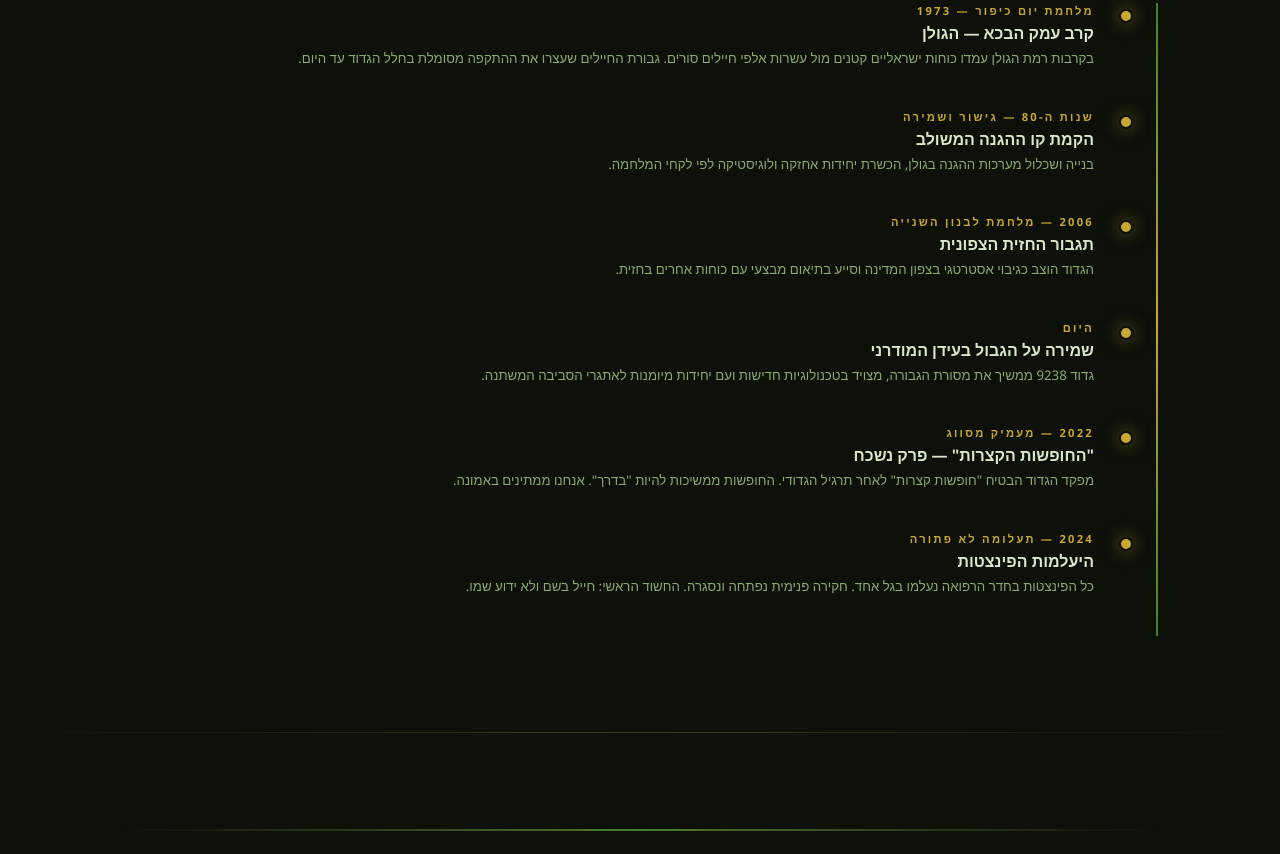
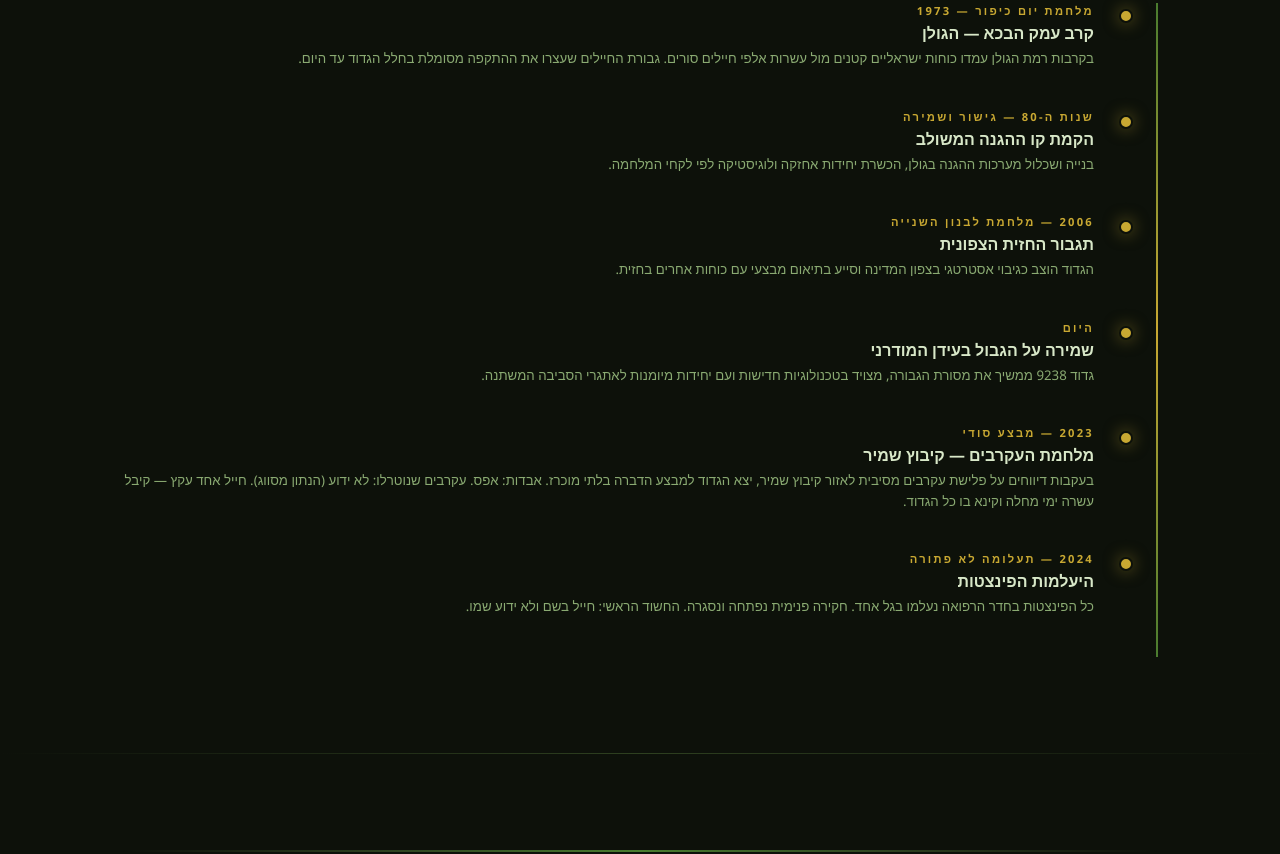
Before and after one commit to ophiri/9238, a plain HTML site: page index.html in a window 1280 px wide. Shown: the part 2991-3845 px from the top of the page. Drawn offline with Linux system fonts and the light colour scheme.

Commit message:
מלחמת העקרבים - קיבוץ שמיר

```diff
--- a/index.html
+++ b/index.html
@@ -1041,10 +1041,11 @@
       </div>
 
       <div class="timeline-item fade-in">
-        <div class="timeline-year">2022 — מעמיק מסווג</div>
-        <div class="timeline-event">"החופשות הקצרות" — פרק נשכח</div>
+        <div class="timeline-year">2023 — מבצע סודי</div>
+        <div class="timeline-event">מלחמת העקרבים — קיבוץ שמיר</div>
         <div class="timeline-detail">
-          מפקד הגדוד הבטיח "חופשות קצרות" לאחר תרגיל הגדודי. החופשות ממשיכות להיות "בדרך". אנחנו ממתינים באמונה.
+          בעקבות דיווחים על פלישת עקרבים מסיבית לאזור קיבוץ שמיר, יצא הגדוד למבצע הדברה בלתי מוכרז.
+          אבדות: אפס. עקרבים שנוטרלו: לא ידוע (הנתון מסווג). חייל אחד עקץ — קיבל עשרה ימי מחלה וקינא בו כל הגדוד.
         </div>
       </div>
 
```
